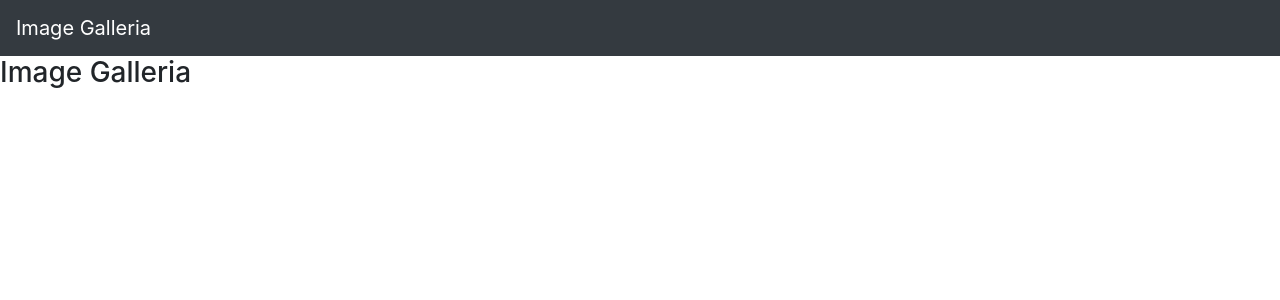
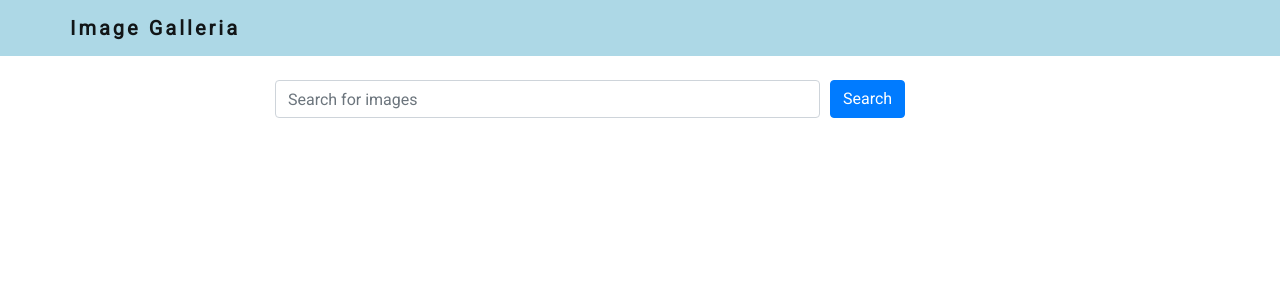
Before and after one commit to adey-px/BoganImageLibrary, a React (Create React App) app in the folder client/: page / in a window 1280 px wide. Shown: the top 300 px of the page. Built offline with nearby package versions, Linux system fonts and the light colour scheme.

Commit message:
Added navbar and search form

```diff
--- a/client/src/App.js
+++ b/client/src/App.js
@@ -1,11 +1,13 @@
 import 'bootstrap/dist/css/bootstrap.min.css';
 import Header from './components/Header';
+import Search from './components/Search';
 
 function App() {
 	return (
 		<div>
-      <Header />
-			<h3>Image Galleria</h3>
+      <Header title='Image Galleria' />
+			<Search />
+
 		</div>
 	);
 }
--- a/client/src/components/Header.js
+++ b/client/src/components/Header.js
@@ -1,15 +1,24 @@
 import React from 'react';
-import { Navbar } from 'react-bootstrap';
+import { Navbar, Container } from 'react-bootstrap';
 
-const Header = () => {
+const Header = ({ title }) => {
+	const navstyle = {
+		backgroundColor: 'lightblue',
+	};
+
 	return (
 		<Navbar
-			bg='dark'
-			variant='dark'
+			variant='light'
+			style={navstyle}
 		>
-			<Navbar.Brand href='/'>
-				Image Galleria
-			</Navbar.Brand>
+			<Container>
+				<Navbar.Brand
+					href='/'
+					className='title'
+				>
+					{title}
+				</Navbar.Brand>
+			</Container>
 		</Navbar>
 	);
 };
--- /dev/null
+++ b/client/src/components/Search.js
@@ -0,0 +1,40 @@
+import React from 'react';
+import {
+	Container,
+	Row,
+	Col,
+	Form,
+	Button,
+} from 'react-bootstrap';
+
+//
+const Search = () => {
+	return (
+		<Container className='mt-4'>
+			<Row className='justify-content-center'>
+				<Col
+					xs={12}
+					md={8}
+				>
+					<Form>
+						<Form.Row>
+							<Col xs={9}>
+								<Form.Control placeholder='Search for images' />
+							</Col>
+							<Col xs={3}>
+								<Button
+									type='submit'
+									variant='primary'
+								>
+									Search
+								</Button>
+							</Col>
+						</Form.Row>
+					</Form>
+				</Col>
+			</Row>
+		</Container>
+	);
+};
+
+export default Search;
--- a/client/src/css/index.css
+++ b/client/src/css/index.css
@@ -1,13 +1,11 @@
+@import url('https://fonts.googleapis.com/css2?family=Roboto&display=swap');
+
 body {
   margin: 0;
-  font-family: -apple-system, BlinkMacSystemFont, 'Segoe UI', 'Roboto', 'Oxygen',
-    'Ubuntu', 'Cantarell', 'Fira Sans', 'Droid Sans', 'Helvetica Neue',
-    sans-serif;
-  -webkit-font-smoothing: antialiased;
-  -moz-osx-font-smoothing: grayscale;
+  font-family: 'Roboto', sans-serif;
 }
 
-code {
-  font-family: source-code-pro, Menlo, Monaco, Consolas, 'Courier New',
-    monospace;
+.title {
+  font-weight: 600;
+  letter-spacing: 3px;
 }
--- a/client/src/index.js
+++ b/client/src/index.js
@@ -1,6 +1,7 @@
 import React from 'react';
 import ReactDOM from 'react-dom/client';
 import App from './App';
+import './css/index.css';
 
 const root = ReactDOM.createRoot(
 	document.getElementById('root')
```
